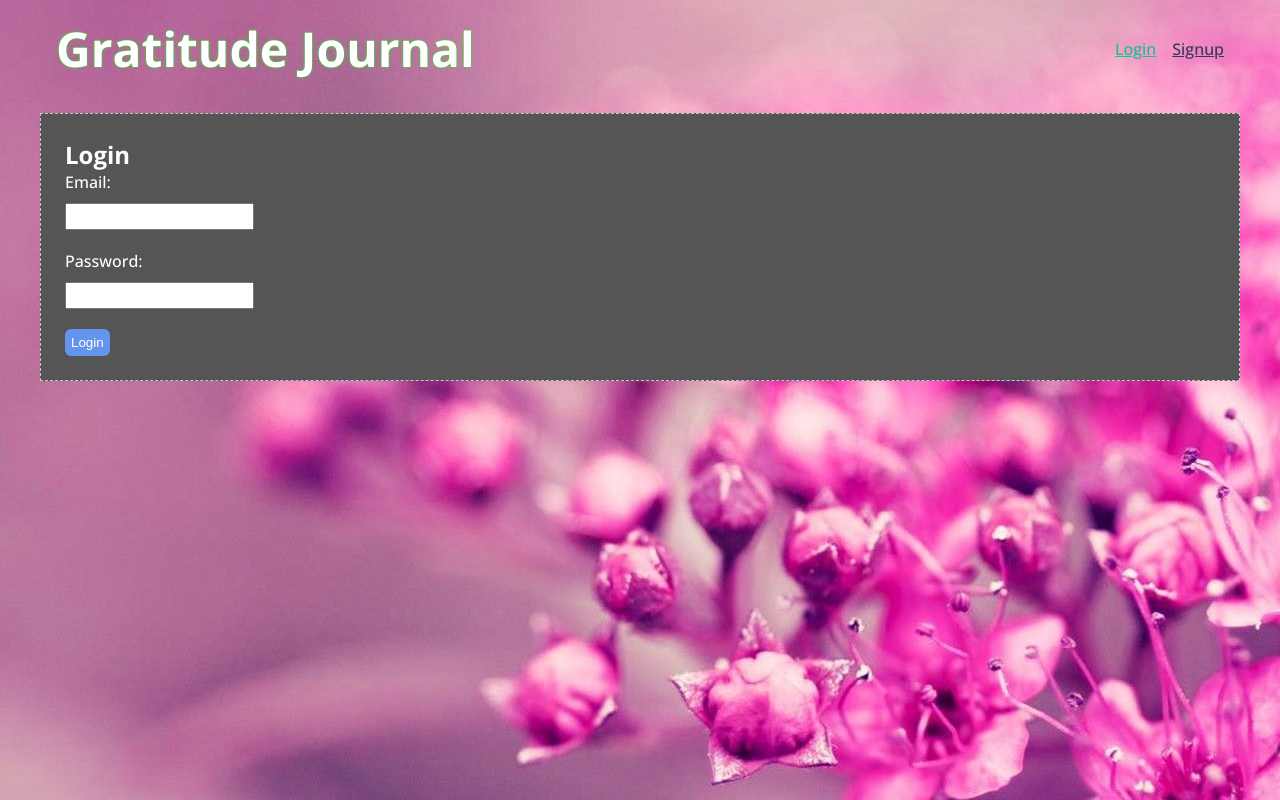
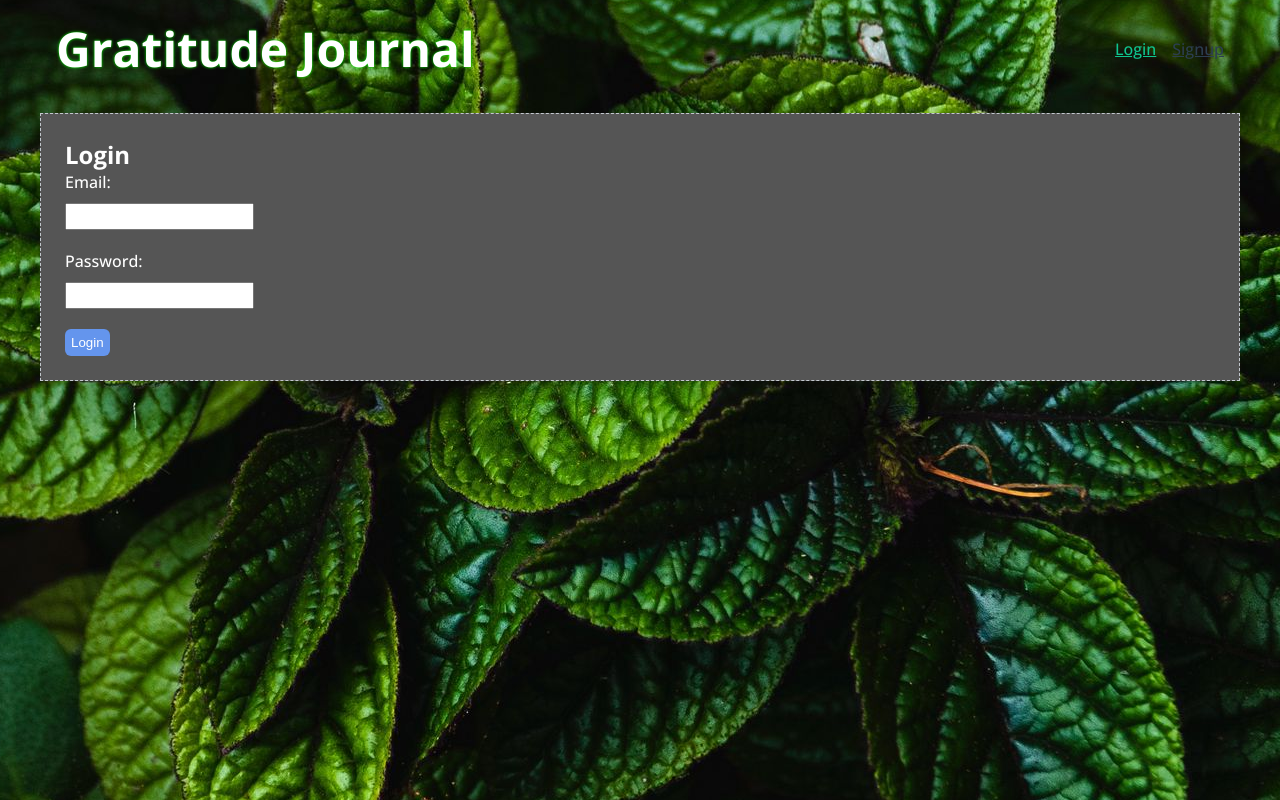
Before and after one commit to raresample/gratitude-journal, a Vue app: page /login in a window 1280 px wide. Built offline with nearby package versions, Linux system fonts and the light colour scheme; no server answers; a web font is replaced by a local one.

Commit message:
Added margin-bottom to GratitudeCard div.entry

```diff
--- a/src/App.vue
+++ b/src/App.vue
@@ -31,7 +31,7 @@ dd {
 body {
   background: #f2f2f2;
   background: #555;
-  background-image: url('./assets/flowers.jpg');
+  background-image: url('./assets/green.jpg');
   /* background-repeat: no-repeat; */
   background-attachment: fixed;
   background-position: center;
--- a/src/components/GratitudeCard.vue
+++ b/src/components/GratitudeCard.vue
@@ -70,6 +70,7 @@ export default {
   font-family: 'Edu NSW ACT Foundation', cursive;
   font-weight: 600;
   font-size: 1.25rem;
+  margin-bottom: 3rem;
 }
 
 .bottom {
```
Also changed, not shown: src/assets/green.jpg (added).
